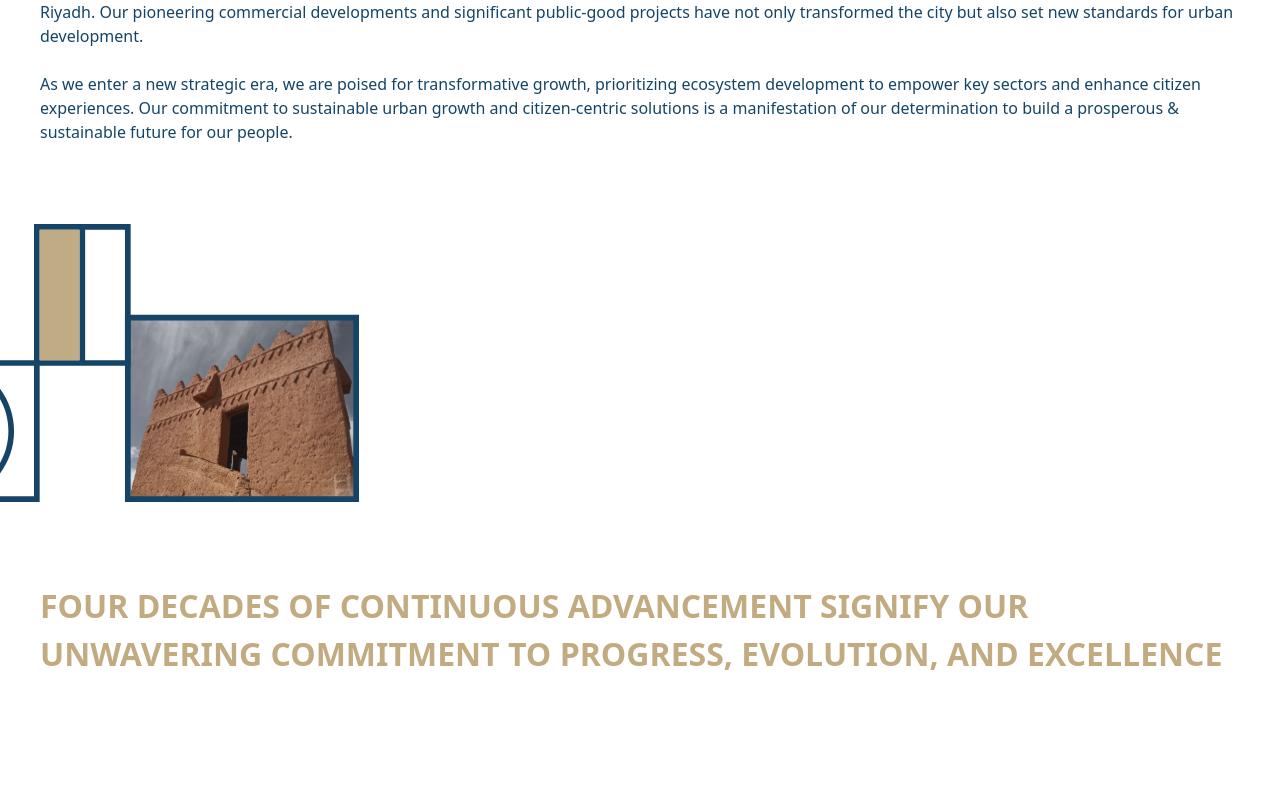
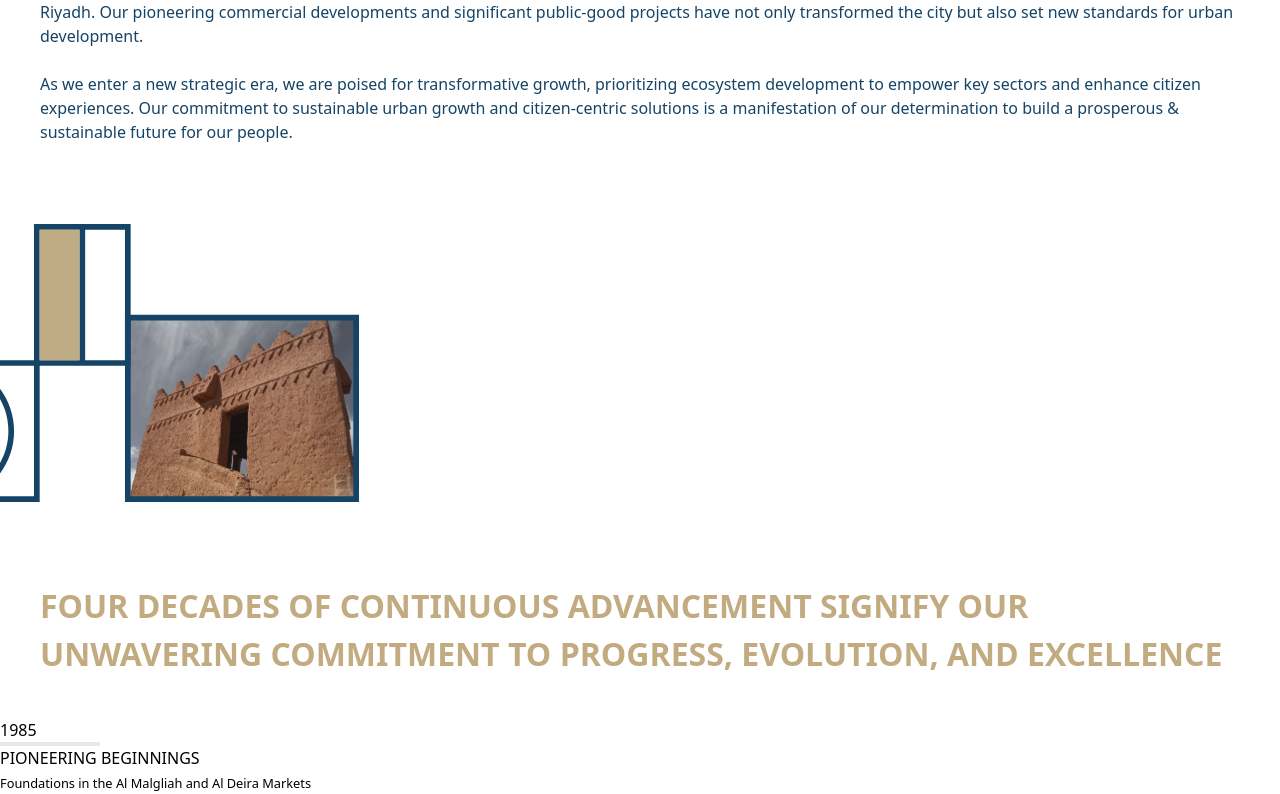
Before and after one commit to bugholic/rhUI, a Next.js app: page / in a window 1280 px wide. Shown: the part 1438-2232 px from the top of the page. Before the commit the page ends 2156 px from the top, so only its background shows below. Built offline with nearby package versions, Linux system fonts and the light colour scheme.

Commit message:
old files

```diff
--- a/src/components/fourDecades.tsx
+++ b/src/components/fourDecades.tsx
@@ -8,8 +8,17 @@ const fourDecades = () => {
         TO PROGRESS, EVOLUTION, AND EXCELLENCE
       </h1>
       <div>
-
-
+      <h2>
+        1985
+      </h2>
+      <div className="border-2 w-[100px]"></div>
+        <div>
+          PIONEERING BEGINNINGS
+          <br />
+          <small>
+          Foundations in the Al Malgliah and Al Deira Markets
+          </small>
+        </div>
       </div>
     </section>
   );
```
Also changed, not shown: package.json (+4 -4 lines), 1 other file (tests, documents, lock files or other folders).
